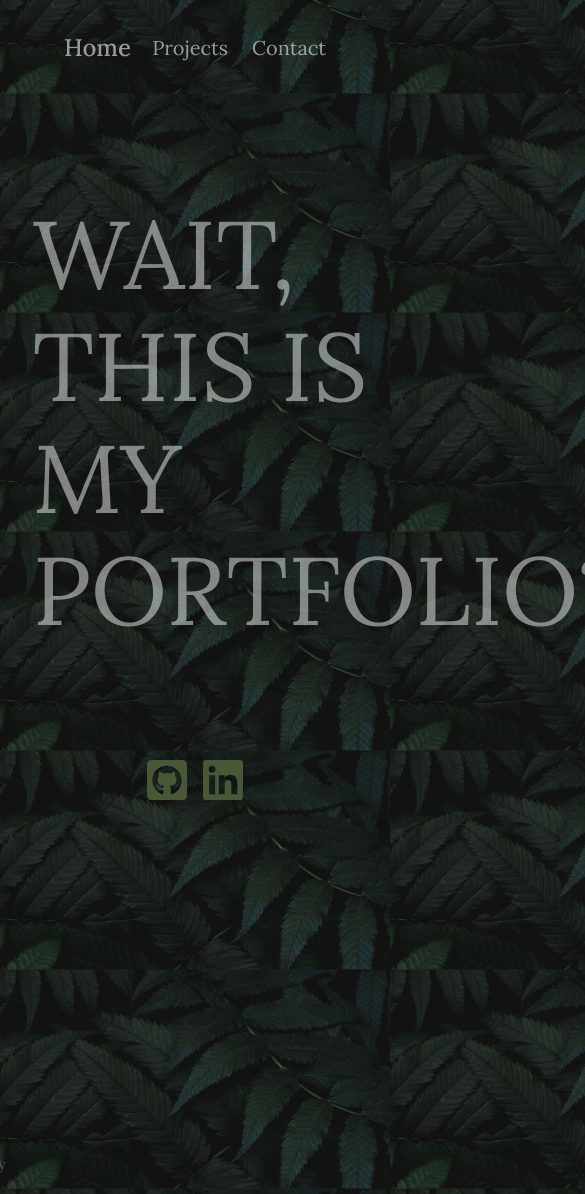
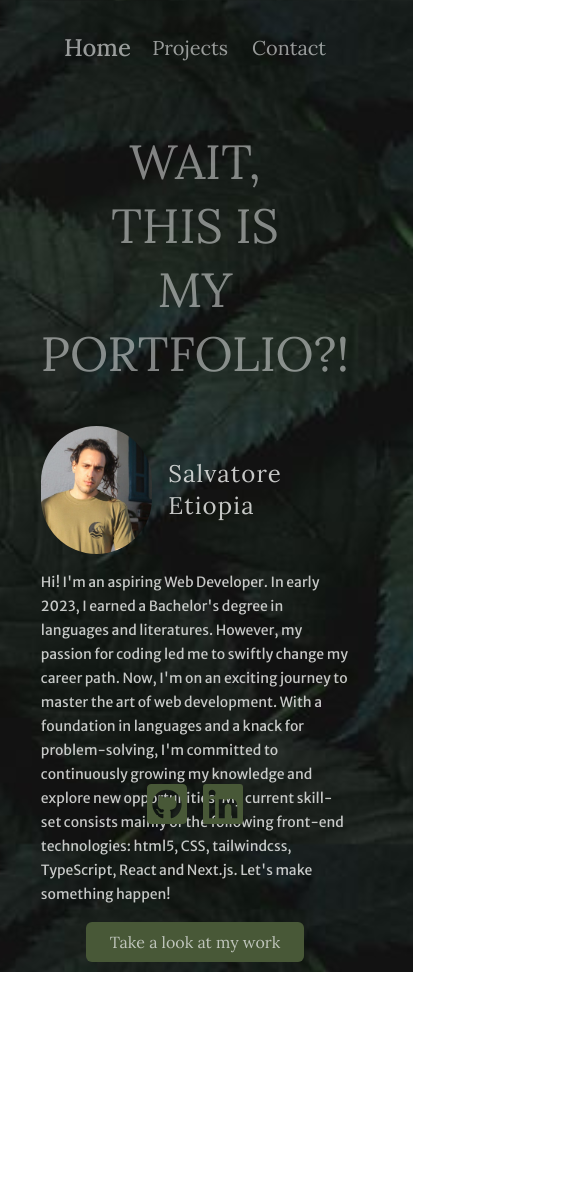
Before and after one commit to etiopia01/portfolio, a Next.js app: page / in a window 390 px wide. Shown: the top 1194 px of the page, 585 px wide, since content can reach past the window. After the commit the page ends 972 px from the top, so only its background shows below. Built offline with nearby package versions, Linux system fonts and the light colour scheme.

Commit message:
styling mobile home

```diff
--- a/app/globals.css
+++ b/app/globals.css
@@ -16,8 +16,7 @@ html {
     background-image: url("/countries.png");
 }
 .background {
-    background-image: url("/leaves.jpeg");
-    background-position: center;
-    background-size: contain;
+    background: url("/leaves.jpeg") no-repeat center center fixed;
+    background-size: cover;
 
 }
--- a/components/HomePage.tsx
+++ b/components/HomePage.tsx
@@ -1,16 +1,23 @@
 import Link from "next/link"
+import { Merriweather_Sans } from "next/font/google"
+const merri = Merriweather_Sans({
+subsets: ["latin"],
+weight: ["400", "500", "700"],
+fallback: ["sans-serif"]
+})
 export default function HomePage() {
+
     return (
 
-        <div className="flex justify-center items-center h-full">
-            <div className=" pt-20 pl-48 flex flex-col justify-center items-start gap-4">
+        <div className="flex flex-col-reverse justify-center items-center h-full gap-12 mt-32 p-16">
+            <div className="flex flex-col justify-center items-center gap-4">
                 <div className="flex gap-4 items-center">
-                    <div className="w-12 h-12 rounded-full bg-[url(/me.jpeg)] bg-cover bg-center">
+                    <div className="w-32 h-32 rounded-full bg-[url(/me.jpeg)] bg-cover bg-center">
 
                     </div>
-                <h2 className="tracking-wider text-main-text text-opacity-80 font-semiboldbold">Salvatore Etiopia</h2>
+                <h2 className="tracking-wider text-main-text text-2xl text-opacity-80 font-semiboldbold">Salvatore Etiopia</h2>
                 </div>
-                <p className="w-[50%] text-xs leading-6 text-opacity-50 text-main-text"> Hi! I&apos;m an aspiring Web Developer.
+                <p className={`${merri.className} text-sm leading-6 text-opacity-80 text-main-text`}> Hi! I&apos;m an aspiring Web Developer.
                      In early 2023, I earned a Bachelor&apos;s degree in languages and literatures.
                       However, my passion for coding led me to swiftly change my career path.
                        Now, I&apos;m on an exciting journey to master the art of web development.
@@ -19,9 +26,9 @@ export default function HomePage() {
                         My current skill-set consists mainly of the following front-end technologies:
                         html5, CSS, tailwindcss, TypeScript, React and Next.js.
                         Let&apos;s make something happen!</p>
-                        <p className="text-main-text text-opacity-30 text-sm">Take a look at my projects<Link className="ml-2 underline text-opacity-60 text-md text-main-text hover:text-opacity-90" href={"/projects"}>here</Link></p>
+                        <Link href={"/projects"}><button className="bg-icon text-main-text text-opacity-70 py-2 px-6 rounded-md hover:bg-opacity-70 hover:text-opacity-95">Take a look at my work</button> </Link>
             </div>
-            <div className="text-start text-main-text text-opacity-50 text-8xl break-word flex flex-col justify-between items-start gap-4 pr-10">
+            <div className="text-main-text text-opacity-50 text-5xl flex flex-col justify-between items-center gap-4">
                 <p>WAIT,</p>
                 <p> THIS IS </p>
                 <p>MY</p>
--- a/components/SocialBar.tsx
+++ b/components/SocialBar.tsx
@@ -1,7 +1,7 @@
 export default function SocialBar() {
     return (
         <>
-        <div className="absolute bottom-0 left-0 right-0 h-20 flex justify-center items-center gap-4 p-16">
+        <div className="absolute bottom-0 left-0 right-0 h-20 flex justify-center items-center gap-4">
 
             <a className="bg-[url(/sq-github.svg)] h-10 w-10 bg-cover bg-center hover:scale-110" href="https://github.com/etiopia01" target={"_blank"}
 rel={"noreferrer"}></a>
--- a/tailwind.config.ts
+++ b/tailwind.config.ts
@@ -17,7 +17,8 @@ const config: Config = {
     colors: {
       "main-bg": "#172B03",
       "main-text": "#f2f4f3",
-      "secondary-text": "#C2C5AA"
+      "secondary-text": "#C2C5AA",
+      "icon":"#485837"
     }
   },
   plugins: [],
```
